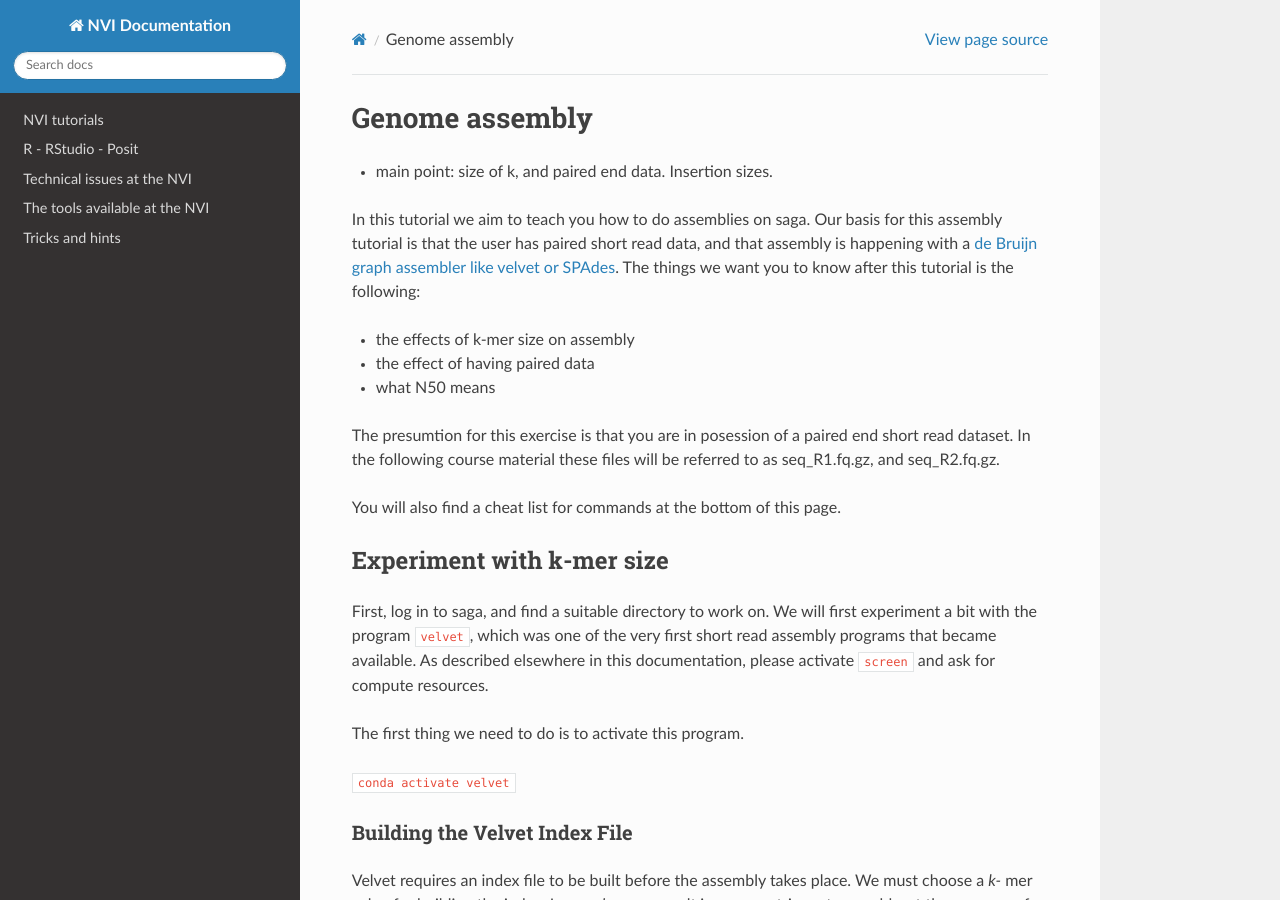
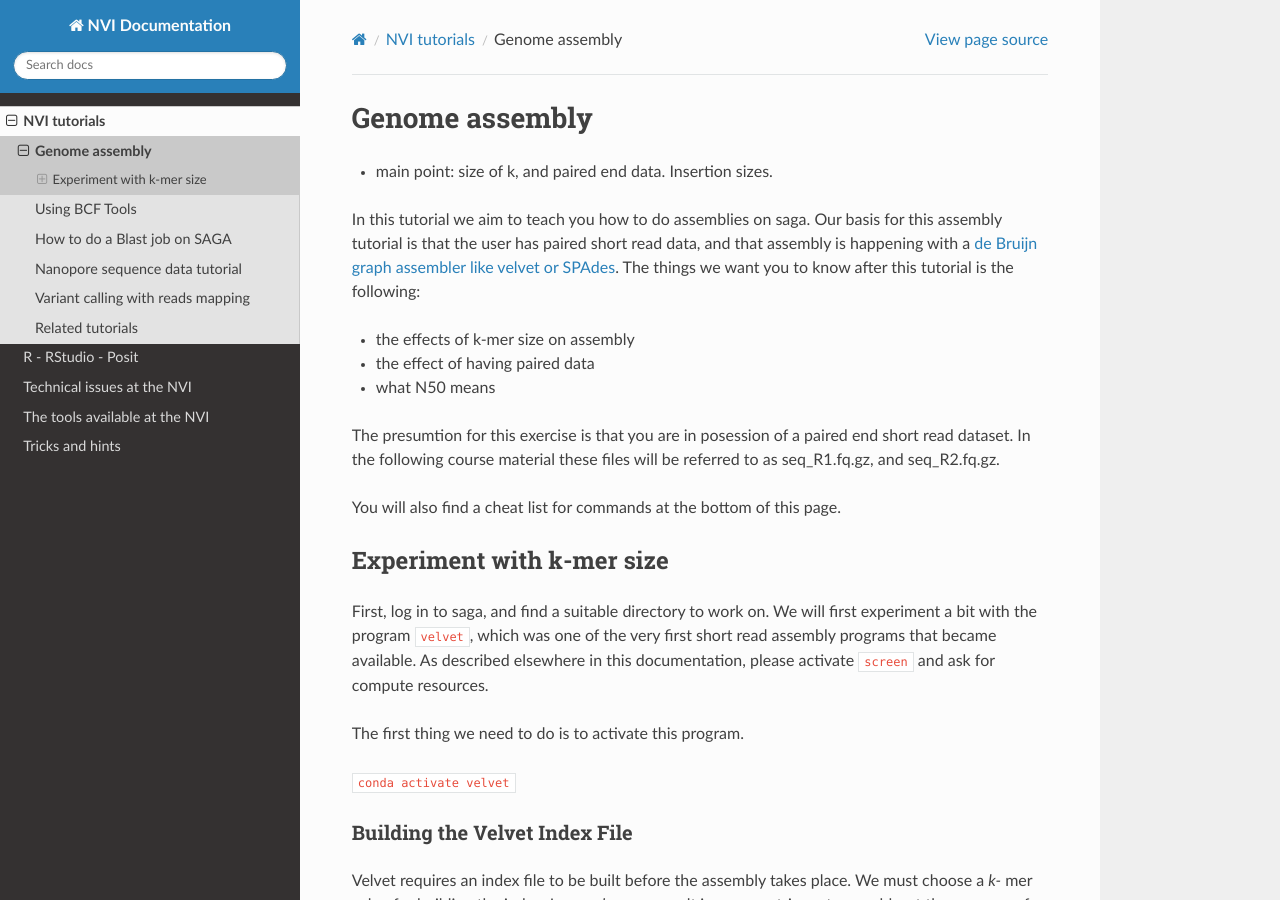
Before and after one commit to NorwegianVeterinaryInstitute/nvi-documentation, a Sphinx documentation site: the page built from docs/source/tutorials/01-genome_assembly.md, in a window 1280 px wide and 900 px high. Built offline with Sphinx 7.4.7 and the Read the Docs theme 2.0.0, drawn with Linux system fonts in a browser that asks for light colours; pages that are not in the unit, such as notebooks, are missing from menus.

Commit message:
fix typo

```diff
--- a/docs/source/tutorials/index.rst
+++ b/docs/source/tutorials/index.rst
@@ -10,7 +10,7 @@ that should be installed, etc.
 .. toctree::
    :maxdepth: 1
 
-    Genome assembly <01-genome-assembly.md>
+    Genome assembly <01-genome_assembly.md>
     Using BCF Tools <02-bcftools.md>
     First time on SAGA <03-saga-first-time.md>
     How to do a Blast job on SAGA <04-blast_tutorial.md>
```
